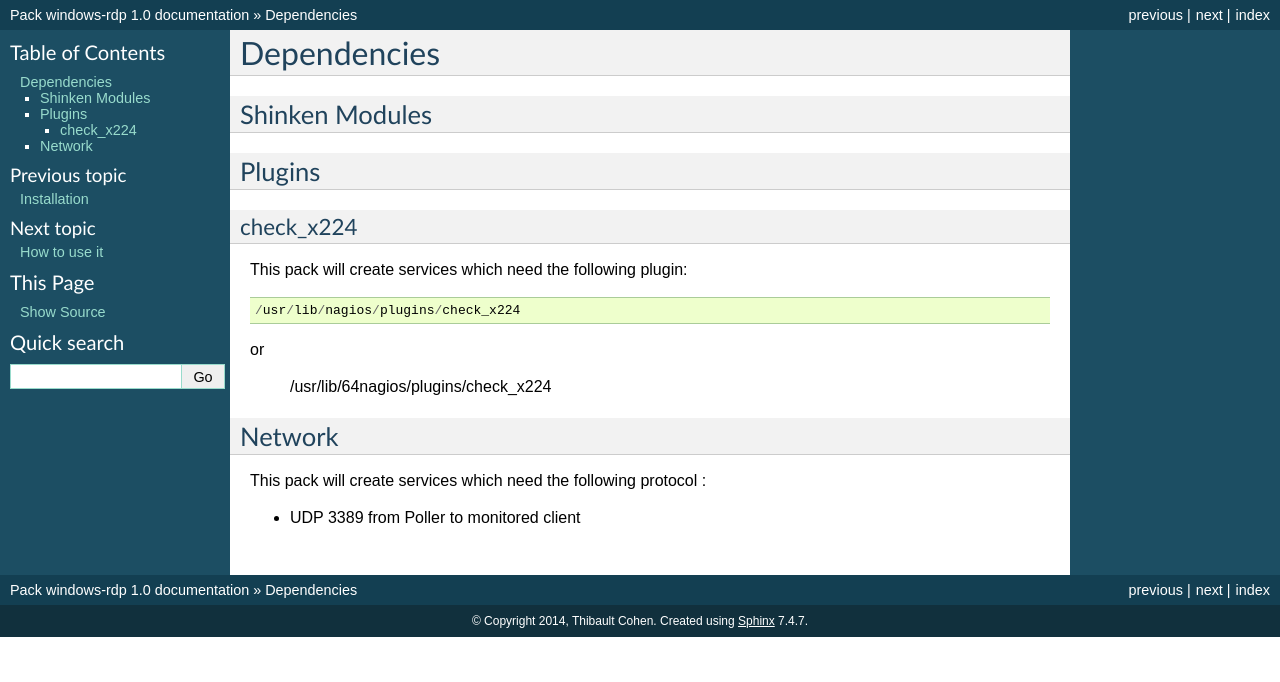
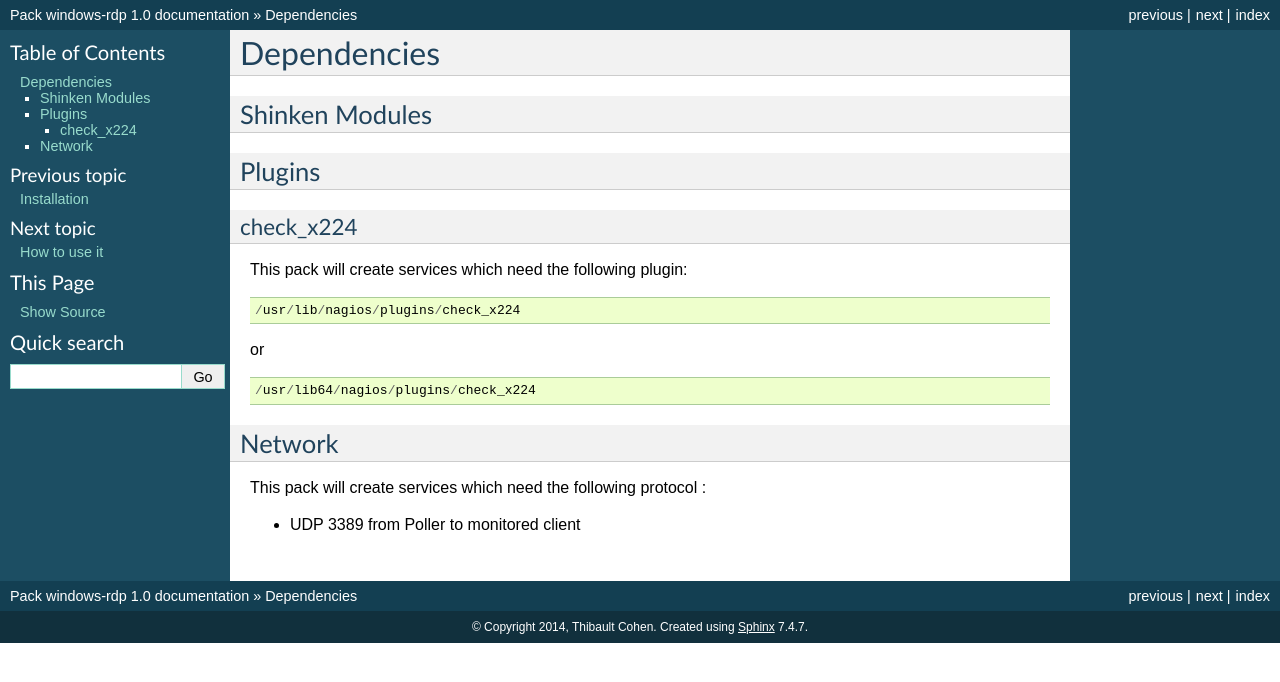
Before and after one commit to savoirfairelinux/monitoring-tools, a Sphinx documentation site: the page built from doc/source/dependencies.rst, in a window 1280 px wide. Shown: the top 682 px of the page. Built offline with Sphinx 7.4.7, drawn with Linux system fonts in a browser that asks for light colours.

Commit message:
* Fix service and docs files

```diff
--- a/doc/source/dependencies.rst
+++ b/doc/source/dependencies.rst
@@ -1,6 +1,5 @@
 Dependencies
 ============
-
 
 Shinken Modules
 ~~~~~~~~~~~~~~~
@@ -19,7 +18,9 @@ This pack will create services which need the following plugin:
 
 or
 
-  /usr/lib/64nagios/plugins/check_x224
+::
+
+  /usr/lib64/nagios/plugins/check_x224
 
 
 
--- a/doc/source/index.rst
+++ b/doc/source/index.rst
@@ -1,4 +1,4 @@
-.. Pack generic-dhcp documentation master file, created by
+.. Pack windows-rdp documentation master file, created by
    sphinx-quickstart on Thu Feb 13 09:50:04 2014.
    You can adapt this file completely to your liking, but it should at least
    contain the root `toctree` directive.
```
Also changed, not shown: 3 other files.
